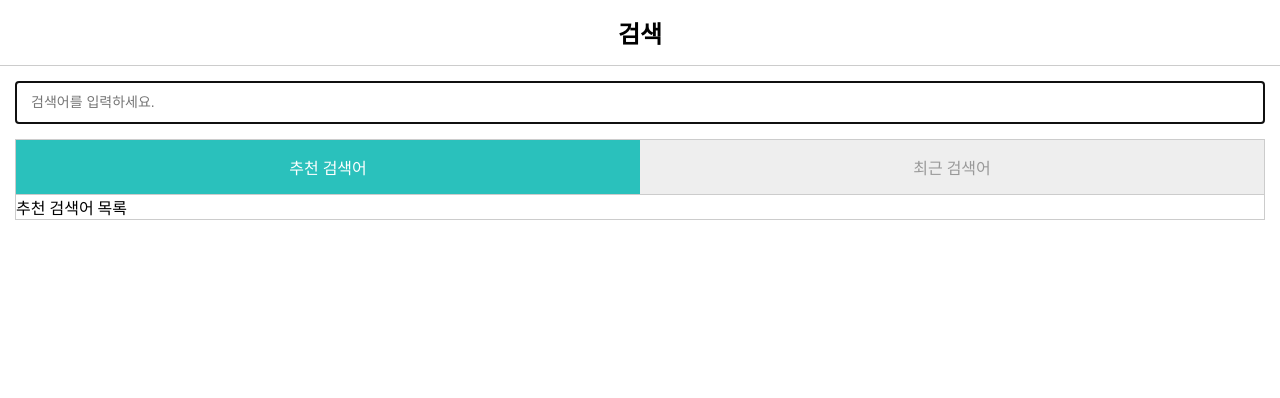
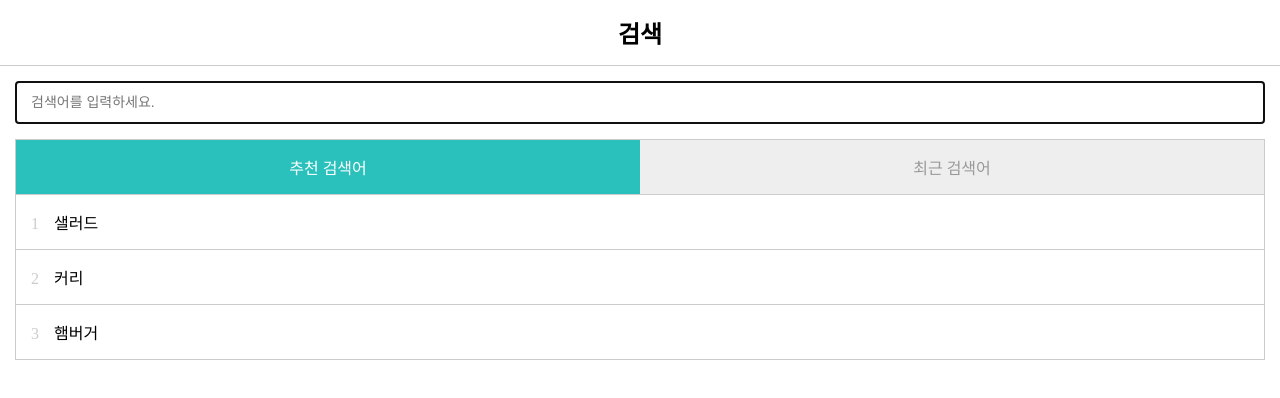
Before and after one commit to cinnamoneight26/first_react, a React app in the folder 3-component/: page / in a window 1280 px wide. Shown: the top 398 px of the page. Built offline with nearby package versions, Linux system fonts and the light colour scheme.

Commit message:
추천 검색어 구현 - 상속으로 처리 (한번 더 들어야 함)

```diff
--- a/3-component/src/App.js
+++ b/3-component/src/App.js
@@ -6,6 +6,8 @@ import SearchForm from "./components/SearchForm.js";
 import SearchResult from "./components/SearchResult.js";
 import Store from "./Store.js";
 import Tabs, {TabType} from './components/Tabs.js';
+import KeywordList from './components/KeywordList.js'
+
 
 export default class App extends React.Component {
     constructor() {
@@ -70,7 +72,9 @@ export default class App extends React.Component {
             <SearchResult data={searchResult}/> :
             <>
               <Tabs selectedTab={selectedTab} onChange={(selectedTab) => this.setState( {selectedTab} )} />
-              {selectedTab === TabType.KEYWORD && <>추천 검색어 목록</>}
+              {selectedTab === TabType.KEYWORD && (
+                <KeywordList onClick={(keyword) => this.search(keyword)} />
+              )}
               {selectedTab === TabType.HISTORY && <>최근 검색어 목록</>}
             </>}
         </div>
--- /dev/null
+++ b/3-component/src/components/KeywordList.js
@@ -0,0 +1,21 @@
+import React from "react";
+import List from "./List.js";
+import store from "../Store.js"
+
+export default class KeywordList extends List {
+    componentDidMount() {
+        const data = store.getKeywordList();
+        this.setState({
+            data,
+        });
+    }
+
+    renderItem(item, index) {
+        return (
+            <>
+                <span className="number">{index + 1}</span>
+                <span>{item.keyword}</span>
+            </>
+        )
+    }
+}
--- /dev/null
+++ b/3-component/src/components/List.js
@@ -0,0 +1,30 @@
+import React from "react";
+
+export default class List extends React.Component {
+    constructor() {
+        super();
+
+        this.state = {
+            data :[]
+        }
+    }
+
+    renderItem(item, index) {
+        throw "renderItem()을 구현하세요."
+    }
+
+    render() {
+        return (
+            <ul className="list">
+                {this.state.data.map( (item, index) => {
+                    return (
+                        <li key={item.id} onClick={() => this.props.onClick(item.keyword)}>
+                            {this.renderItem(item, index)}
+                        </li>
+                    )
+                })}
+
+            </ul>
+        )
+    }
+}
```
